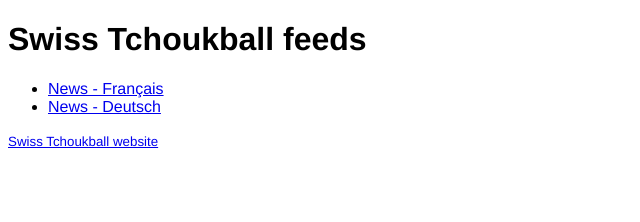
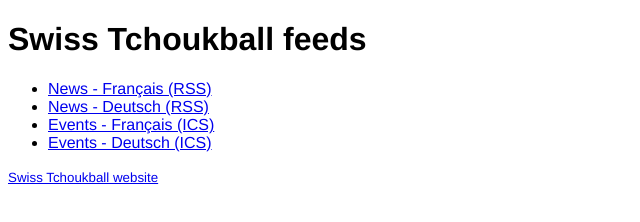
Before and after one commit to SwissTchoukball/feeds, a website: page public/index.html in a window 1280 px wide. Shown: the whole page, without its empty margins (0-640 px from the left). Drawn offline with Linux system fonts and the light colour scheme.

Commit message:
fix(index): add links to ICS files

```diff
--- a/public/index.html
+++ b/public/index.html
@@ -15,8 +15,10 @@
     <main>
       <h1>Swiss Tchoukball feeds</h1>
       <ul>
-        <li><a href="/news-fr.xml">News - Français</a></li>
-        <li><a href="/news-de.xml">News - Deutsch</a></li>
+        <li><a href="/news-fr.xml">News - Français (RSS)</a></li>
+        <li><a href="/news-de.xml">News - Deutsch (RSS)</a></li>
+        <li><a href="/events-fr.xml">Events - Français (ICS)</a></li>
+        <li><a href="/events-de.xml">Events - Deutsch (ICS)</a></li>
       </ul>
     </main>
     <footer>
```
